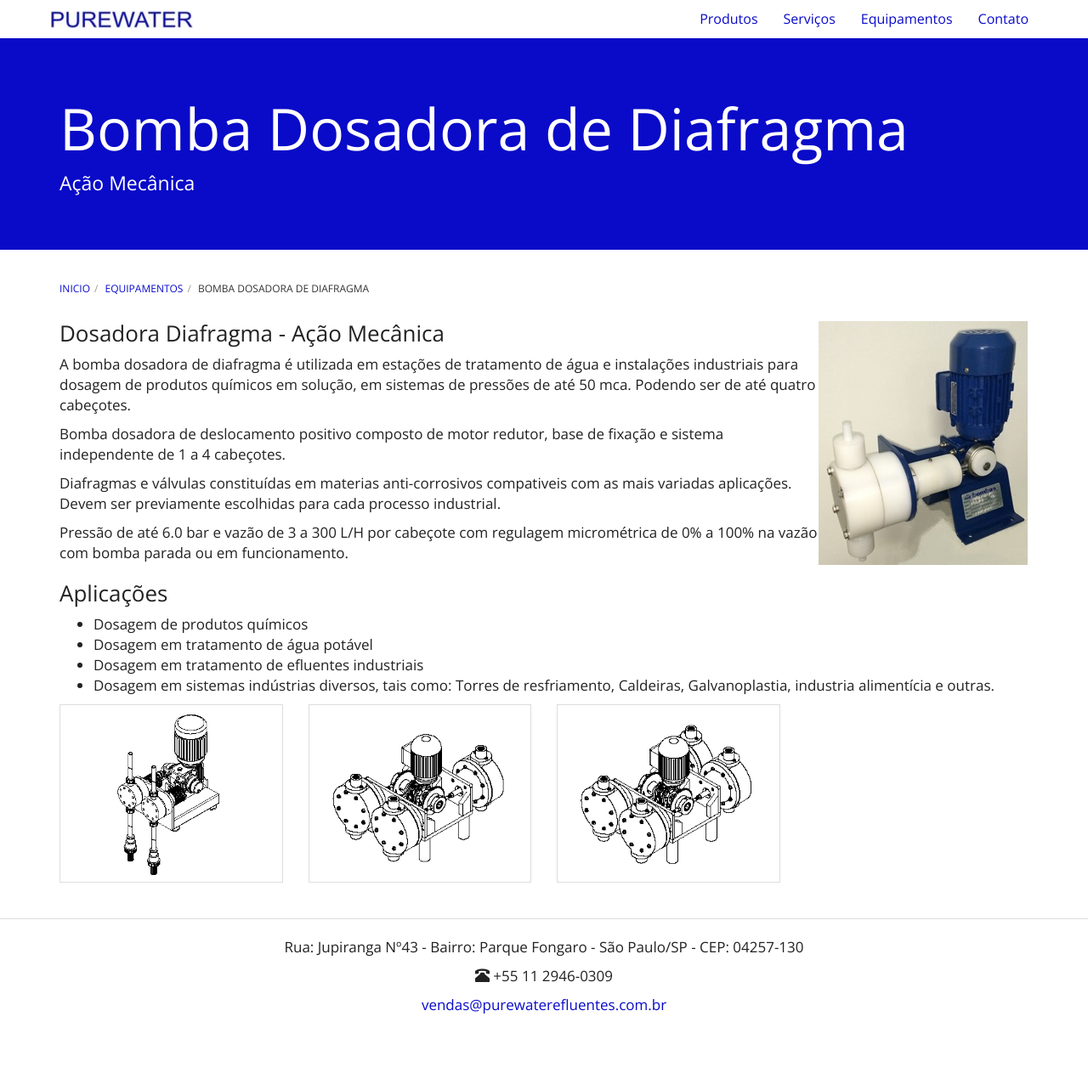
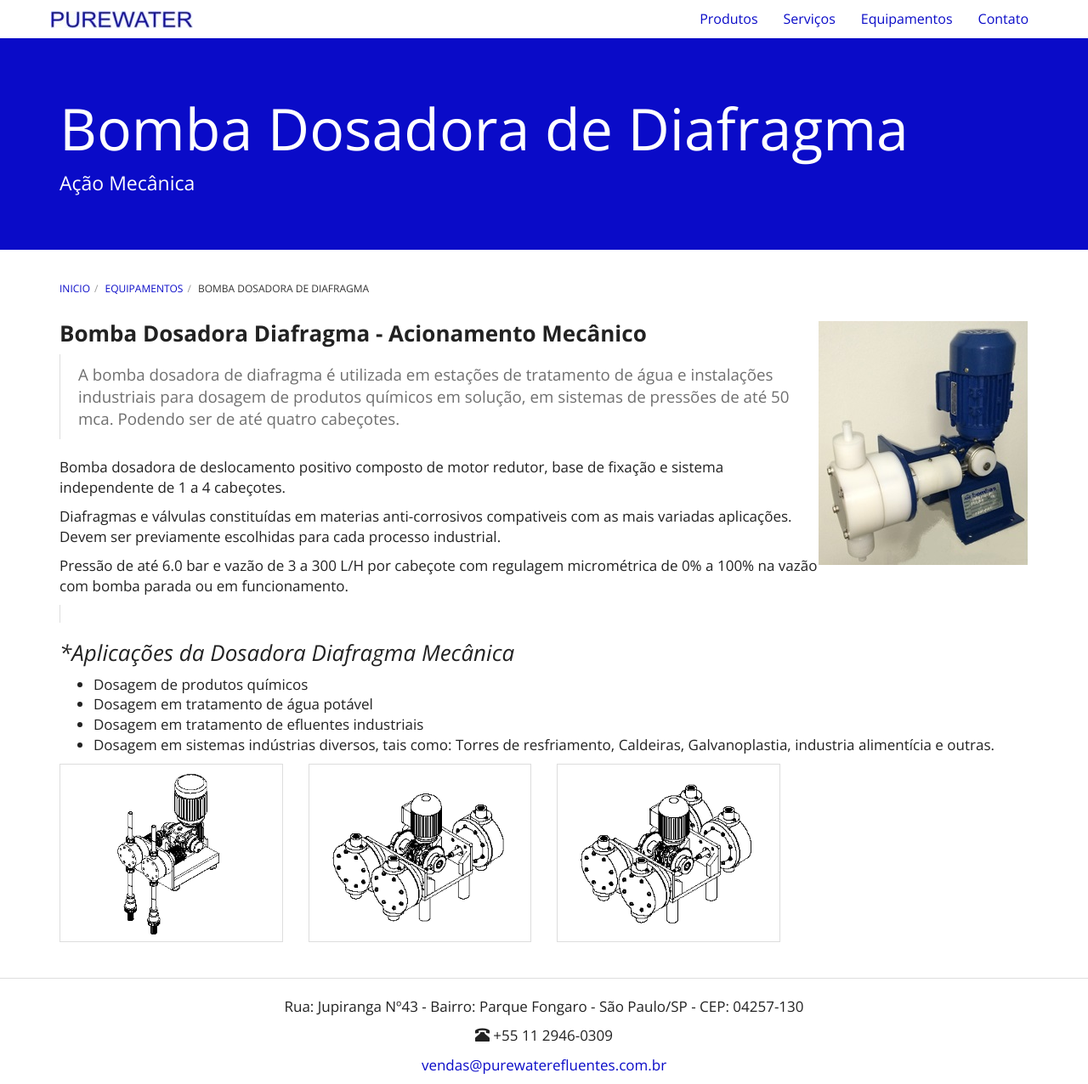
Before and after one commit to purewaterefluentes/purewaterefluentes.github.io, a Jekyll site: the page built from equipamentos/bomba-dosadora-de-diafragma-mecanica.md, in a window 1280 px wide and 1276 px high. Shown: the whole window at 85% size. Built offline with Jekyll 4.4.1, drawn with Linux system fonts in a browser that asks for light colours; nearby versions of some CDN libraries; library files that are not in the unit come from our copies.

Commit message:
Update bomba-dosadora-de-diafragma-mecanica.md

```diff
--- a/equipamentos/bomba-dosadora-de-diafragma-mecanica.md
+++ b/equipamentos/bomba-dosadora-de-diafragma-mecanica.md
@@ -6,8 +6,8 @@ subtitle: Ação Mecânica
 
 <img class="img-responsive pull-right" style="max-width: 50%;" src="../../website/images/Dosadora diafragma mecanica Mono-cabeça.jpg" alt="Dosadora Diafragma Mecânica">
 
-### Dosadora Diafragma - Ação Mecânica
-
+### **Bomba Dosadora Diafragma - Acionamento Mecânico**
+>
 A bomba dosadora de diafragma é utilizada em estações de tratamento de água e instalações industriais para dosagem de produtos químicos em solução, em sistemas de pressões de até 50 mca. Podendo ser de até quatro cabeçotes.
 
 Bomba dosadora de deslocamento positivo composto de motor redutor, base de fixação e sistema independente de 1 a 4 cabeçotes.
@@ -15,8 +15,9 @@ Bomba dosadora de deslocamento positivo composto de motor redutor, base de fixa
 Diafragmas e válvulas constituídas em materias anti-corrosivos compativeis com as mais variadas aplicações. Devem ser previamente escolhidas para cada processo industrial.
 
 Pressão de até 6.0 bar e vazão de 3 a 300 L/H por cabeçote com regulagem micrométrica de 0% a 100% na vazão com bomba parada ou em funcionamento.
+>
 
-### Aplicações
+### **Aplicações da Dosadora Diafragma Mecânica*
 
 - Dosagem de produtos químicos
 - Dosagem em tratamento de água potável
```
